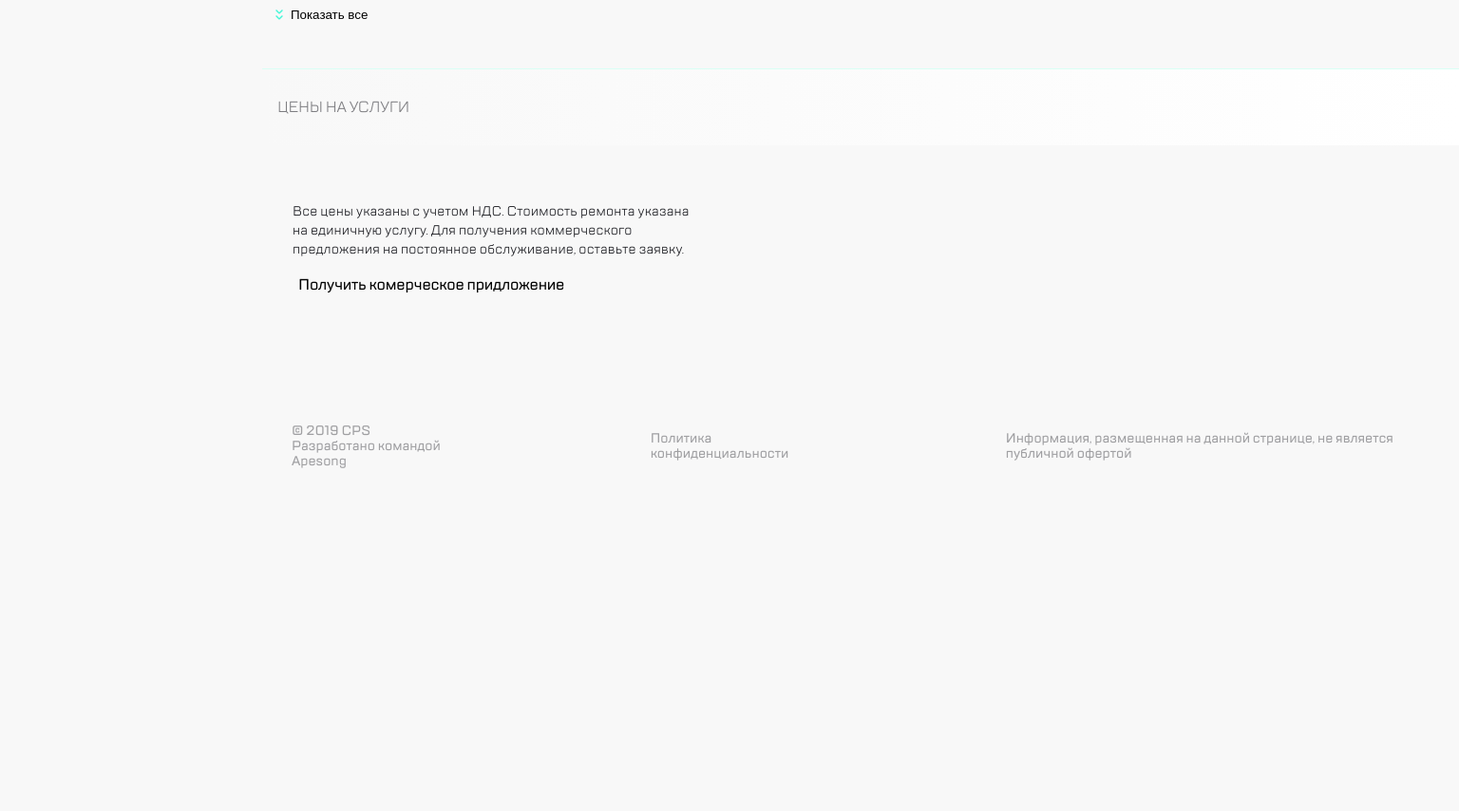
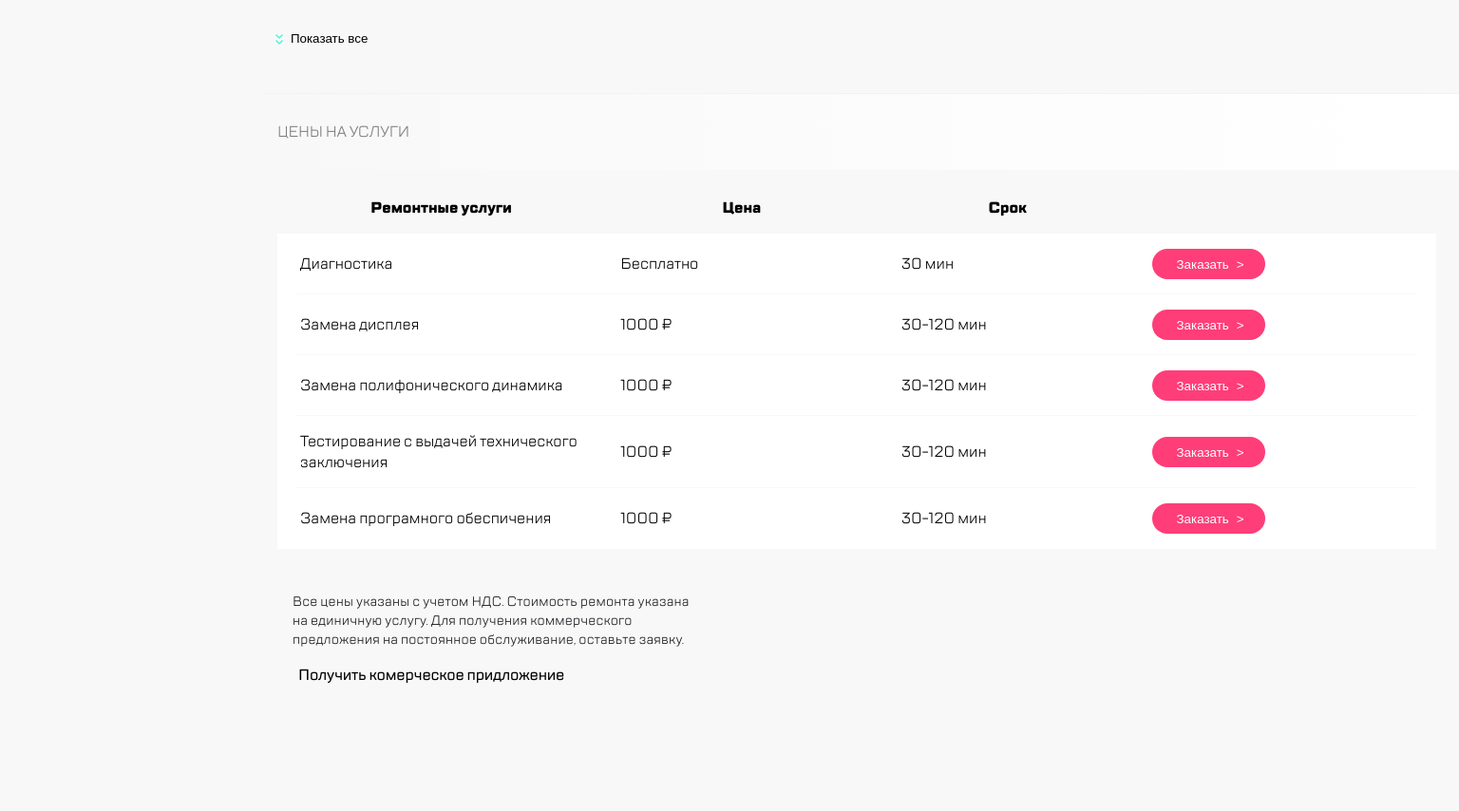
Before and after one commit to MrCat98/Final-project, a website built with webpack: page src/index.html in a window 1536 px wide. Shown: the part 1204-2058 px from the top of the page at 95% size. Before the commit the page ends 1719 px from the top, so only its background shows below. Built offline with nearby package versions, Linux system fonts and the light colour scheme; files whose address does not match are found by name.

Commit message:
fixed table and table padding

```diff
--- a/src/index.html
+++ b/src/index.html
@@ -161,7 +161,7 @@
             >Мы успешно работаем с 1992 года и заслужили репутацию надежного
             партнера</span
           >
-          <span class="contatent__text--tridth"
+          <span class="content__text--tridth"
             >, что подтверждает большое количество постоянных клиентов. Мы
             гордимся тем, что к нам обращаются по рекомендациям и, в свою
             очередь, советуют нас родным и близким.</span
--- a/src/scss/_media.scss
+++ b/src/scss/_media.scss
@@ -134,7 +134,6 @@
   .content__text--second,
  .content__text--tridth{
       display:block;
-
     }
 
   .button__section--add {
@@ -280,6 +279,45 @@
     padding-top: 24px;
   }
 
+      table {
+        padding-left:16px;
+        padding-right:24px;
+    display: block;
+  width: 100%;
+  border-collapse: collapse;
+}
+
+td,th{
+  padding:16px;
+  width:100vh;
+  padding-left:24px;
+}
+
+td{
+  background-color: white;
+  margin-left:24px;
+
+}
+
+
+tbody tr {
+  position: relative;
+}
+
+tbody tr::after {
+  content: '';
+  position: absolute;
+  left: 20px;
+  right: 20px;
+  bottom: 0;
+  height: 1px;
+  background-color:$main-color;
+}
+
+tbody tr:last-child::after {
+  display: none;
+}
+
   button:hover,
   button:focus {
     opacity: 0.6;
--- a/src/scss/style.scss
+++ b/src/scss/style.scss
@@ -9,10 +9,6 @@
 @use 'media';
 @use 'footer';
 @use 'modal';
-
-*{
-  //outline:2px solid black;
-}
 
 body {
   min-width: 320px;
@@ -112,14 +108,11 @@ li {
     margin-top: 16px;
   }
 
-  .content__text {
+  .content__wrapper{
     font-weight: 400;
     font-size: 14px;
     line-height: 18px;
     letter-spacing: -0.2px;
-    display: flex;
-    width: 288px;
-    height: 90px;
     overflow: hidden;
     padding-left: 16px;
     color: $text-color;
```
Also changed, not shown: src/scss/down-container.scss (line endings or trailing spaces).
